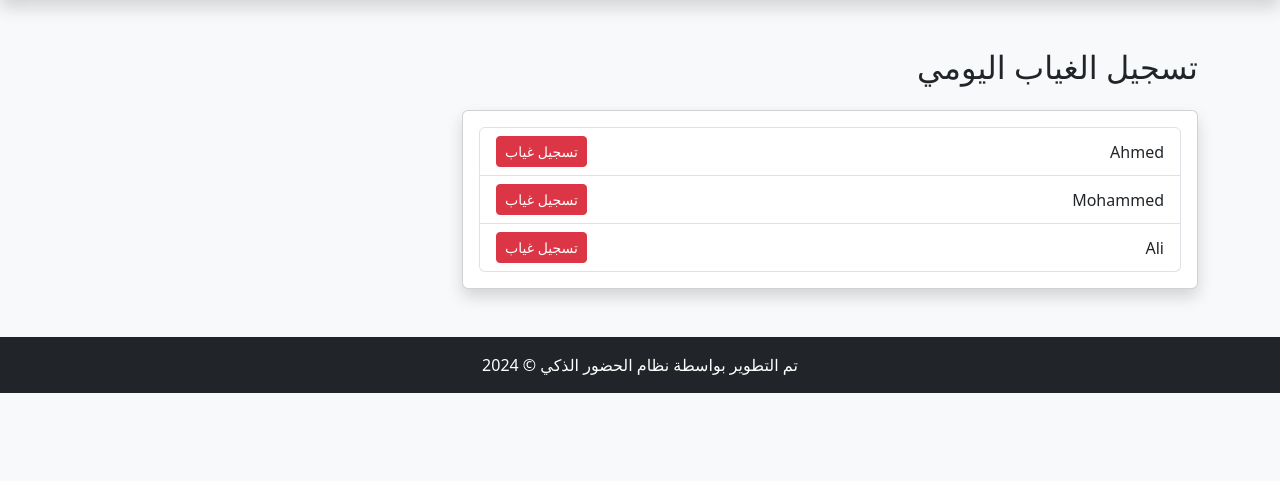
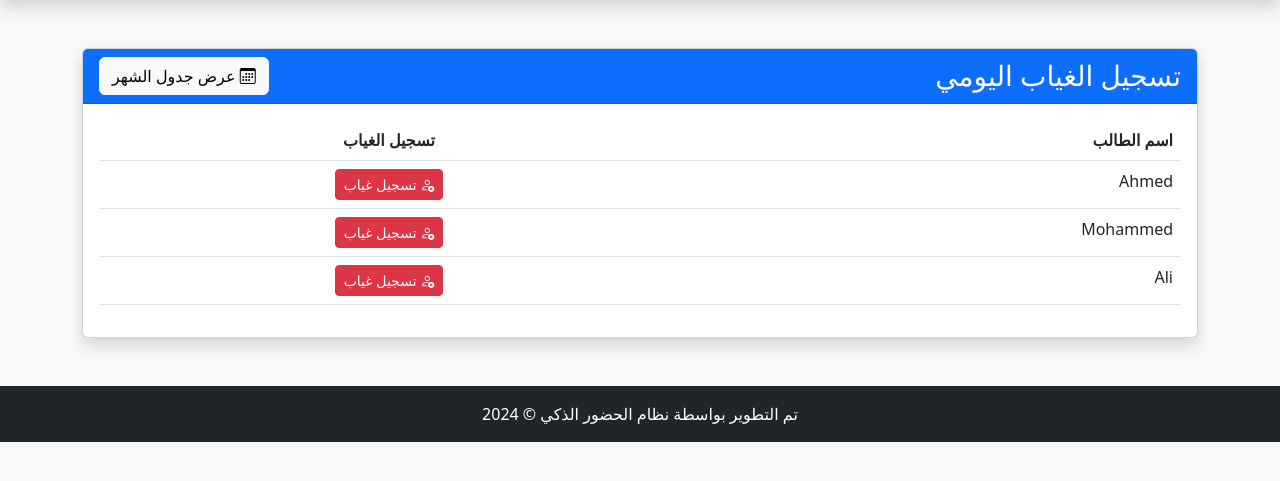
Before and after one commit to dodoakram/attendance_systema, a Flask app: page / in a window 1280 px wide. Shown: the part 59-540 px from the top of the page. Run offline with Flask 2, Linux system fonts and the light colour scheme; data comes from the database, SQL or seed files in the repository; data that the repository does not hold is empty.

Commit message:
Update index.html

```diff
--- a/templates/index.html
+++ b/templates/index.html
@@ -1,27 +1,41 @@
 {% extends "base.html" %}
 
 {% block content %}
-<div class="row">
-    <div class="col-md-8">
-        <h2 class="mb-4">تسجيل الغياب اليومي</h2>
+<div class="row mb-4">
+    <div class="col-md-12">
         <div class="card shadow">
+            <div class="card-header bg-primary text-white d-flex justify-content-between align-items-center">
+                <h3 class="mb-0">تسجيل الغياب اليومي</h3>
+                <a href="{{ url_for('monthly_view') }}" class="btn btn-light">
+                    <i class="bi bi-calendar3"></i> عرض جدول الشهر
+                </a>
+            </div>
             <div class="card-body">
-                <form method="POST" action="/add_absence">
-                    <div class="list-group">
-                        {% for student in students %}
-                        <div class="list-group-item d-flex justify-content-between align-items-center">
-                            {{ student.name }}
-                            <button
-                                name="student_id"
-                                value="{{ student.id }}"
-                                class="btn btn-sm btn-danger"
-                            >
-                                تسجيل غياب
-                            </button>
-                        </div>
-                        {% endfor %}
-                    </div>
-                </form>
+                <div class="table-responsive">
+                    <table class="table table-hover">
+                        <thead>
+                            <tr>
+                                <th>اسم الطالب</th>
+                                <th class="text-center">تسجيل الغياب</th>
+                            </tr>
+                        </thead>
+                        <tbody>
+                            {% for student in students %}
+                            <tr>
+                                <td>{{ student.name }}</td>
+                                <td class="text-center">
+                                    <form action="{{ url_for('add_absence') }}" method="post" style="display: inline;">
+                                        <input type="hidden" name="student_id" value="{{ student.id }}">
+                                        <button type="submit" class="btn btn-danger btn-sm">
+                                            <i class="bi bi-person-x"></i> تسجيل غياب
+                                        </button>
+                                    </form>
+                                </td>
+                            </tr>
+                            {% endfor %}
+                        </tbody>
+                    </table>
+                </div>
             </div>
         </div>
     </div>
```
